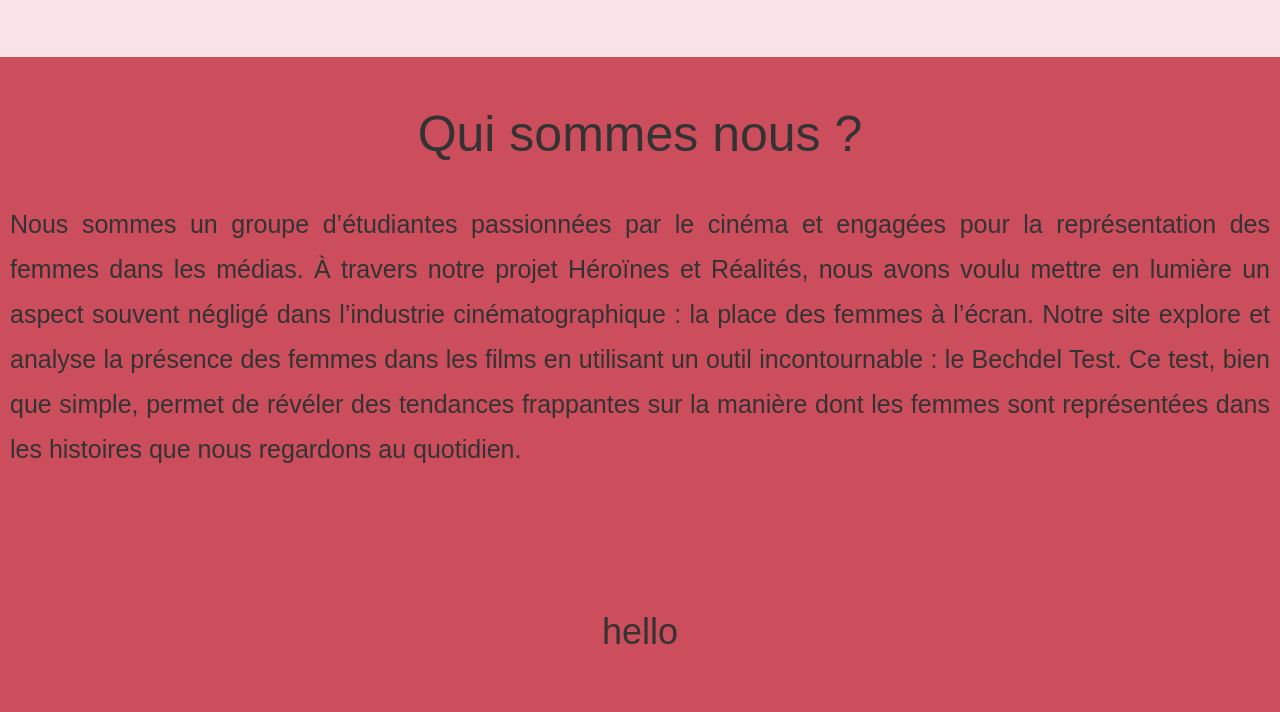
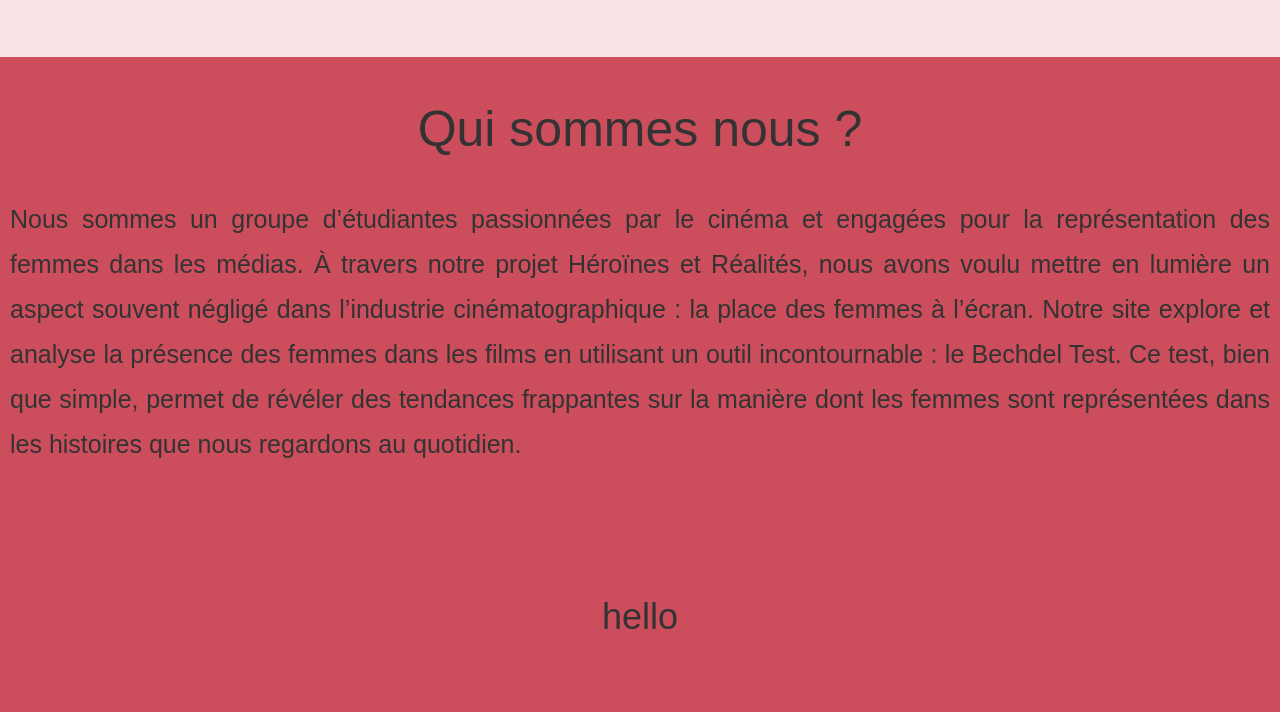
Before and after one commit to WazabiH/SAE_303-Data, a PHP site: page / in a window 1280 px wide. Shown: the part 776-1488 px from the top of the page. Before the commit the page ends 1420 px from the top, so only its background shows below. Run offline with PHP 8.4, Linux system fonts and the light colour scheme.

Commit message:
Update style.css

```diff
--- a/style.css
+++ b/style.css
@@ -67,7 +67,7 @@
     }
 
     .section {
-      padding: 20px 0;
+      padding: 15px 0;
       margin-top: 70px; /* Ajoute un espace de 50px entre le carousel et la section */
       background: #cc4e5d;
       display: flex;
@@ -113,3 +113,7 @@
   background:#ecbdc3;
   color:  #cc4e5d;
  }
+
+ .margin-bottom {
+  margin-bottom: 50px;
+ }
```
